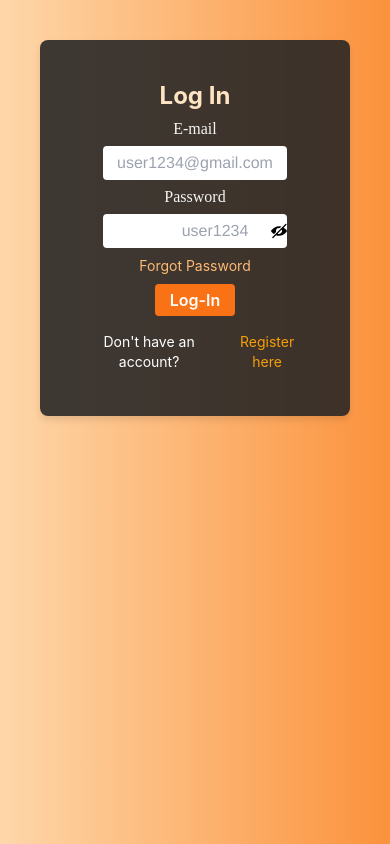
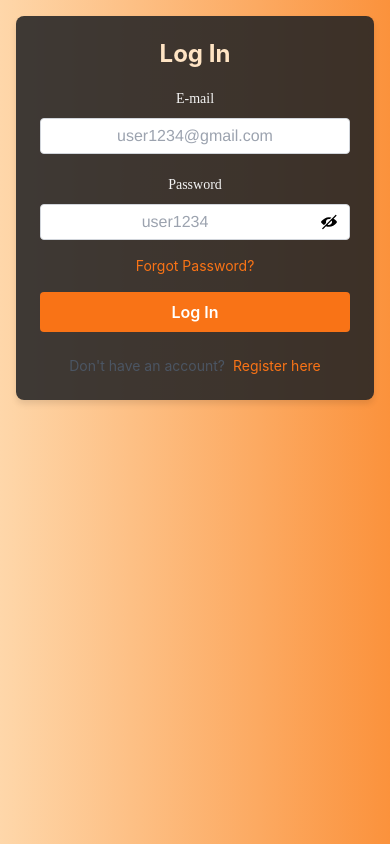
Before and after one commit to Ashvary1996/e-com-app, a React (Create React App) app in the folder client/: page /login in a window 390 px wide. Built offline with nearby package versions, Linux system fonts and the light colour scheme.

Commit message:
userID fixed + login responsiveness for mobile device + redirect issue from cart fixed

```diff
--- a/client/src/Pages/HomePage.jsx
+++ b/client/src/Pages/HomePage.jsx
@@ -41,7 +41,7 @@ function HomePage() {
     axios
       .get(`${process.env.REACT_APP_HOST_URL}/product/getallProducts`)
       .then((response) => {
-        console.log("Products Fetched");
+        // console.log("Products Fetched");
         setItems(response.data.items);
         setDisplayItems(response.data.items);
         setLoading(false);
@@ -171,7 +171,11 @@ function HomePage() {
         handleSearchChange={handleSearchChange}
         searchQuery={searchQuery}
       />
-      <ToastContainer closeOnClick id="myContainer" />
+      <ToastContainer
+        id="myContainer"
+        closeOnClick={true}
+        pauseOnFocusLoss={false}
+      />
 
       <div className="flex flex-wrap justify-end p-4 space-x-2">
         <select
--- a/client/src/Pages/LogInPage.jsx
+++ b/client/src/Pages/LogInPage.jsx
@@ -33,53 +33,69 @@ function LogInPage() {
   return (
     <div
       ref={signUpFormRef}
-      className="signUpFormDiv p-10 bg-gradient-to-r from-orange-200 to-orange-400   "
+      className="signUpFormDiv p-4 sm:p-10 bg-gradient-to-r from-orange-200 to-orange-400 min-h-screen"
     >
       <ToastContainer closeOnClick id="myContainer" />
       <Formik
         initialValues={initialValues}
         validationSchema={logInValidation}
         onSubmit={(values, { resetForm }) => {
-          dispatch(logIn(values, navigate, setDetail, toast ));
-          // submitForm(values);
-          //   resetForm({ values: "" })
+          dispatch(logIn(values, navigate, setDetail, toast));
         }}
       >
         {(formikProps) => {
           const { values } = formikProps;
-          // console.log(values);
 
           return (
-            <Form className="loginForm p-10 w-[60%] m-auto ">
-              <h1 className="heading text-2xl">Log In </h1>
-              <div className="fieldDiv ">
-                <label htmlFor="email">E-mail </label>
+            <Form className="loginForm w-full max-w-md sm:max-w-lg m-auto p-6 sm:p-10 bg-white rounded-lg shadow-lg">
+              <h1 className="heading text-xl sm:text-2xl font-semibold text-center mb-4">
+                Log In
+              </h1>
+
+              <div className="fieldDiv mb-4 w-full">
+                <label
+                  htmlFor="email"
+                  className="block text-sm font-medium mb-1"
+                >
+                  E-mail
+                </label>
+                <div className="flex items-center border bg-white border-gray-300 rounded overflow-hidden focus-within:ring-2 focus-within:ring-orange-500">
                   <Field
                     id="email"
                     name="email"
                     type="email"
                     placeholder="user1234@gmail.com"
-                  className="outline-none focus-within:ring-1 focus-within:ring-orange-500"
+                    className="flex-grow px-3 py-2 outline-none"
                   />
+                </div>
                 <ErrorMessage name="email">
-                  {(emsg) => <div className="error font-medium">{emsg}</div>}
+                  {(emsg) => (
+                    <div className="error text-red-500 text-xs mt-1">
+                      {emsg}
+                    </div>
+                  )}
                 </ErrorMessage>
               </div>
-              <div className="fieldDiv w-[80%] m-auto">
-                <label htmlFor="password">Password </label>
-                <div className="flex bg-white rounded outline-none focus-within:ring-1 focus-within:ring-orange-500 justify-around">
+
+              <div className="fieldDiv mb-4 w-full">
+                <label
+                  htmlFor="password"
+                  className="block text-sm font-medium mb-1"
+                >
+                  Password
+                </label>
+                <div className="flex items-center border bg-white border-gray-300 rounded overflow-hidden focus-within:ring-2 focus-within:ring-orange-500">
                   <Field
                     id="password"
                     name="password"
                     type={isPasswordVisible ? "text" : "password"}
                     placeholder="user1234"
-                    className=" ml-14 outline-none border-none text-left "
+                    className="flex-grow px-3 py-2 outline-none"
                   />
-
                   <button
                     id="togglePassword"
                     type="button"
-                    className=" w-[10%] relative  rounded-r-lg   outline-none border-none"
+                    className="px-3 py-2 bg-white outline-none border-none"
                     onClick={togglePasswordVisibility}
                   >
                     {isPasswordVisible ? (
@@ -90,39 +106,42 @@ function LogInPage() {
                   </button>
                 </div>
                 <ErrorMessage name="password">
-                  {(emsg) => <div className="error font-medium">{emsg}</div>}
+                  {(emsg) => (
+                    <div className="error text-red-500 text-xs mt-1">
+                      {emsg}
+                    </div>
+                  )}
                 </ErrorMessage>
               </div>
+
               <p className="text-red-500 text-sm mt-1">{detail}</p>
 
-              <p className="text-orange-300 text-sm  hover:underline mt-2">
-                {/* {forgot === true ? ( */}
-                  <Link to={`/forgot/${values.email}`}>
-                    Forgot Password
+              <p className="text-orange-500 text-sm mt-2 text-center">
+                <Link
+                  to={`/forgot/${values.email}`}
+                  className="hover:underline"
+                >
+                  Forgot Password?
                 </Link>
-                {/* ) : null} */}
               </p>
 
-              <div className="">
+              <div className="text-center mt-4">
                 <button
-                  className="bg-orange-500 text-white hover:bg-orange-600  p-1 rounded mt-2 w-[35%] text-xxl font-semibold"
+                  className="bg-orange-500 text-white hover:bg-orange-600 px-4 py-2 rounded w-full sm:w-1/2 font-semibold"
                   type="submit"
                 >
-                  Log-In
+                  Log In
                 </button>
-                <br />
+              </div>
 
-                <div className=" mt-3 flex justify-center  text-sm overflow-hidden lg:overflow-visible">
-                  <p className="inline-block text-white text-sm mt-1 mr-1.5">
-                    Don't have an account?
-                  </p>
+              <div className="mt-6 flex justify-center text-sm">
+                <p className="text-gray-600">Don't have an account?</p>
                 <Link
                   to="/signup"
-                    className="text-amber-500 hover:underline transform hover:scale-125 transition-transform duration-100 p-1 ease-in-out  "
+                  className="text-orange-500 hover:underline ml-2"
                 >
                   Register here
                 </Link>
-                </div>
               </div>
             </Form>
           );
--- a/client/src/components/Cart.jsx
+++ b/client/src/components/Cart.jsx
@@ -7,7 +7,9 @@ function Cart() {
   const navigate = useNavigate();
   const location = useLocation();
 
+  const userID = location.state.userID;
   // console.log("location", location);
+  // console.log("userIdFromCart", userID);
 
   const [data, setData] = useState({
     items: [],
@@ -116,7 +118,7 @@ function Cart() {
 
   return (
     <div className="max-w-4xl mx-auto p-4 bg-white shadow-lg rounded-lg">
-      <ToastContainer closeOnClick />
+      <ToastContainer closeOnClick={true} pauseOnFocusLoss={false} />
       <div className="flex justify-between items-center">
         <button
           onClick={() => {
@@ -143,7 +145,7 @@ function Cart() {
               <div className="w-full sm:w-1/5">
                 <Link
                   to={`/item/${elem.product_id}`}
-                  state={{ from: location.pathname }}
+                  state={{ from: location.pathname, userID: userID }}
                 >
                   <img
                     src={elem.thumbnail}
--- a/client/src/components/Header.jsx
+++ b/client/src/components/Header.jsx
@@ -55,6 +55,7 @@ function Header({
         {user && (
           <Link
             to="/cart"
+            state={{ userID: userData._id }}
             className="relative p-2 bg-white  rounded-full hover:bg-gray-100"
           >
             <FiShoppingCart size={24} className="text-gray-500" />
@@ -97,7 +98,7 @@ function Header({
                   }
                   className="block text-left hover:bg-gray-300 p-2 w-full"
                 >
-                 View Profile
+                  View Profile
                 </button>
                 <Link
                   to="/user/order"
--- a/client/src/components/UserOrder.jsx
+++ b/client/src/components/UserOrder.jsx
@@ -114,7 +114,10 @@ function UserOrder() {
                   <div key={item._id} className="flex items-center mb-2">
                     <Link
                       to={`/item/${item.productId}`}
-                      state={{ from: location.pathname }}
+                      state={{
+                        from: location.pathname,
+                        userID: orders[0].userId,
+                      }}
                     >
                       <img
                         src={item.image[0]}
--- a/client/src/config/addToCartFn.js
+++ b/client/src/config/addToCartFn.js
@@ -20,7 +20,7 @@ const addToCart = async (
         productId: itemId,
       }
     );
-    console.log(response.data);
+    console.log(response.status);
     if(fetchCartItems) {fetchCartItems()};
     toast.info(`${title} : Added to Cart`);
   } catch (error) {
```
Also changed, not shown: client/src/components/ItemDescription.jsx (+12 -3 lines), 2 other files (tests, documents, lock files or other folders). Lines whose indentation alone changed are shown as unchanged.
